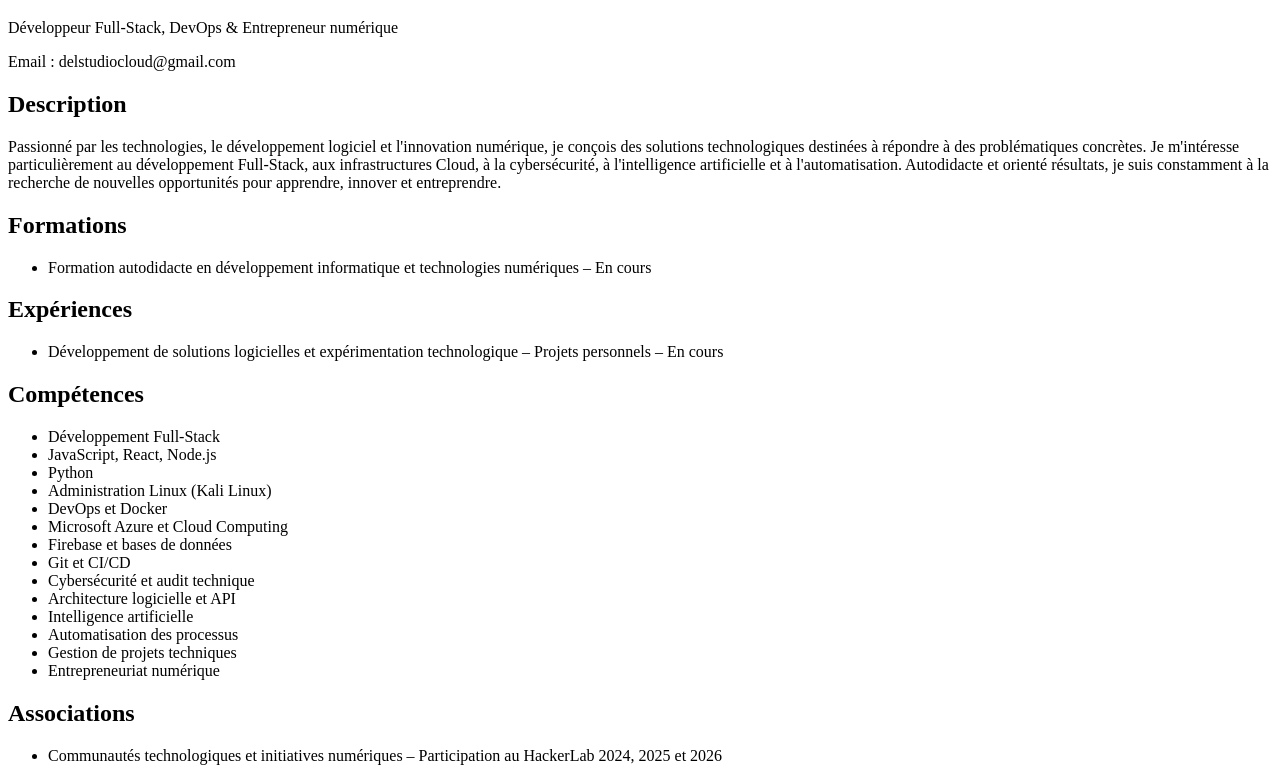
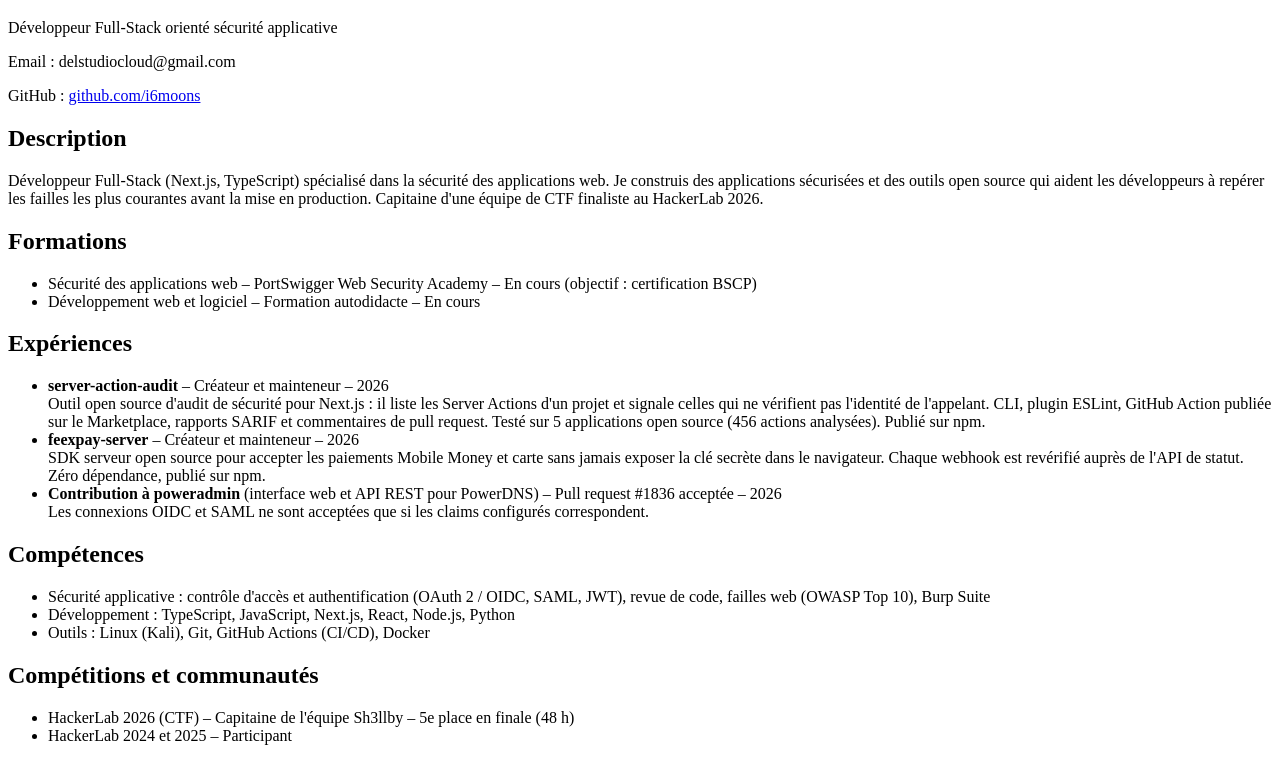
Before and after one commit to i6moons/mon-cv, a plain HTML site: page index.html in a window 1280 px wide. Shown: the part 61-842 px from the top of the page. Drawn offline with Linux system fonts and the light colour scheme.

Commit message:
Recentrer le CV sur la sécurité applicative : projets, contribution et CTF

```diff
--- a/index.html
+++ b/index.html
@@ -9,48 +9,51 @@
 <body>
     <header>
         <h1>AGBOYINOU Del Prudence Olorunto</h1>
-        <p>Développeur Full-Stack, DevOps &amp; Entrepreneur numérique</p>
+        <p>Développeur Full-Stack orienté sécurité applicative</p>
         <p>Email : delstudiocloud@gmail.com</p>
+        <p>GitHub : <a href="https://github.com/i6moons">github.com/i6moons</a></p>
     </header>
     <section id="description">
         <h2>Description</h2>
-        <p>Passionné par les technologies, le développement logiciel et l'innovation numérique, je conçois des solutions technologiques destinées à répondre à des problématiques concrètes. Je m'intéresse particulièrement au développement Full-Stack, aux infrastructures Cloud, à la cybersécurité, à l'intelligence artificielle et à l'automatisation. Autodidacte et orienté résultats, je suis constamment à la recherche de nouvelles opportunités pour apprendre, innover et entreprendre.</p>
+        <p>Développeur Full-Stack (Next.js, TypeScript) spécialisé dans la sécurité des applications web. Je construis des applications sécurisées et des outils open source qui aident les développeurs à repérer les failles les plus courantes avant la mise en production. Capitaine d'une équipe de CTF finaliste au HackerLab 2026.</p>
     </section>
     <section id="formations">
         <h2>Formations</h2>
         <ul>
-            <li>Formation autodidacte en développement informatique et technologies numériques – En cours</li>
+            <li>Sécurité des applications web – PortSwigger Web Security Academy – En cours (objectif : certification BSCP)</li>
+            <li>Développement web et logiciel – Formation autodidacte – En cours</li>
         </ul>
     </section>
     <section id="experiences">
         <h2>Expériences</h2>
         <ul>
-            <li>Développement de solutions logicielles et expérimentation technologique – Projets personnels – En cours</li>
+            <li>
+                <strong>server-action-audit</strong> – Créateur et mainteneur – 2026<br>
+                Outil open source d'audit de sécurité pour Next.js : il liste les Server Actions d'un projet et signale celles qui ne vérifient pas l'identité de l'appelant. CLI, plugin ESLint, GitHub Action publiée sur le Marketplace, rapports SARIF et commentaires de pull request. Testé sur 5 applications open source (456 actions analysées). Publié sur npm.
+            </li>
+            <li>
+                <strong>feexpay-server</strong> – Créateur et mainteneur – 2026<br>
+                SDK serveur open source pour accepter les paiements Mobile Money et carte sans jamais exposer la clé secrète dans le navigateur. Chaque webhook est revérifié auprès de l'API de statut. Zéro dépendance, publié sur npm.
+            </li>
+            <li>
+                <strong>Contribution à poweradmin</strong> (interface web et API REST pour PowerDNS) – Pull request #1836 acceptée – 2026<br>
+                Les connexions OIDC et SAML ne sont acceptées que si les claims configurés correspondent.
+            </li>
         </ul>
     </section>
     <section id="competences">
         <h2>Compétences</h2>
         <ul>
-            <li>Développement Full-Stack</li>
-            <li>JavaScript, React, Node.js</li>
-            <li>Python</li>
-            <li>Administration Linux (Kali Linux)</li>
-            <li>DevOps et Docker</li>
-            <li>Microsoft Azure et Cloud Computing</li>
-            <li>Firebase et bases de données</li>
-            <li>Git et CI/CD</li>
-            <li>Cybersécurité et audit technique</li>
-            <li>Architecture logicielle et API</li>
-            <li>Intelligence artificielle</li>
-            <li>Automatisation des processus</li>
-            <li>Gestion de projets techniques</li>
-            <li>Entrepreneuriat numérique</li>
+            <li>Sécurité applicative : contrôle d'accès et authentification (OAuth 2 / OIDC, SAML, JWT), revue de code, failles web (OWASP Top 10), Burp Suite</li>
+            <li>Développement : TypeScript, JavaScript, Next.js, React, Node.js, Python</li>
+            <li>Outils : Linux (Kali), Git, GitHub Actions (CI/CD), Docker</li>
         </ul>
     </section>
     <section id="associations">
-        <h2>Associations</h2>
+        <h2>Compétitions et communautés</h2>
         <ul>
-            <li>Communautés technologiques et initiatives numériques – Participation au HackerLab 2024, 2025 et 2026</li>
+            <li>HackerLab 2026 (CTF) – Capitaine de l'équipe Sh3llby – 5e place en finale (48 h)</li>
+            <li>HackerLab 2024 et 2025 – Participant</li>
         </ul>
     </section>
 </body>
```
